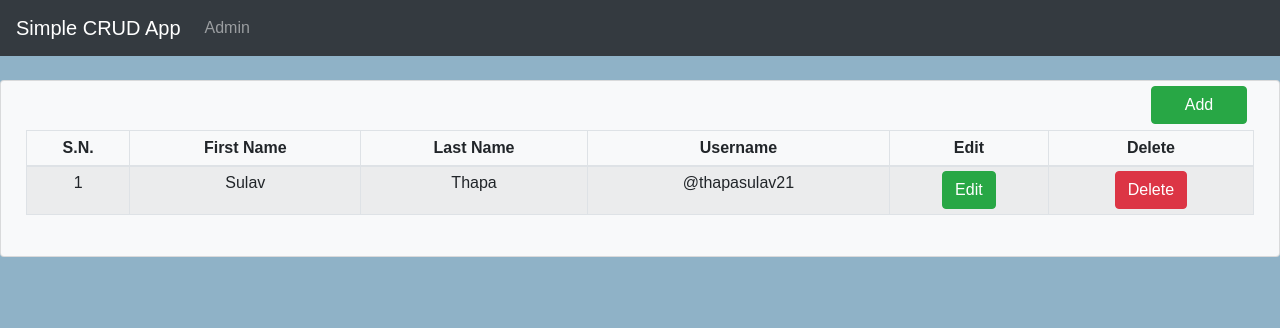
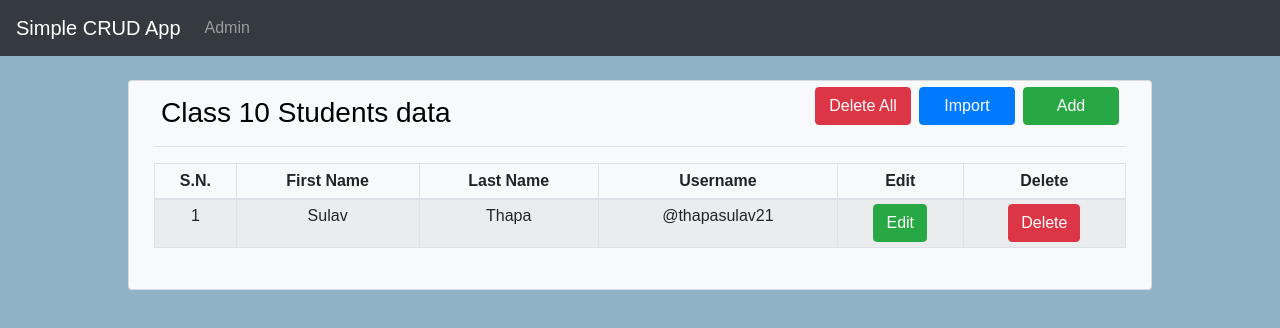
Before and after one commit to SulavThapa/fyp-frontend, a React (Create React App) app: page /admin in a window 1280 px wide. Shown: the top 328 px of the page. Built offline with nearby package versions, Linux system fonts and the light colour scheme.

Commit message:
Table is added and button are also added.

```diff
--- a/src/Components/Admin.js
+++ b/src/Components/Admin.js
@@ -1,15 +1,20 @@
-import React, { Component } from 'react'
-import NavBar from '../Navbar'
-import Table from 'react-bootstrap/Table'
-import { Card, Button } from 'react-bootstrap'
+import React, { Component } from 'react';
+import NavBar from '../Navbar';
+import Table from 'react-bootstrap/Table';
+import { Card, Button } from 'react-bootstrap';
+// import Fetchdata from '../FetchData/Fetch';
 
 const NewAdmin = () => (
     <div>
         <NavBar />
         <br></br>
-        <Card className='mx-auto' bg="light" text="white" style={{ width: '80rem', height: '100%', padding: 25 }}>
-            <Button variant="success" style={{ width: '1in',position: 'absolute', right: '2rem', top:'3%' }}>Add</Button>
+        <Card className='mx-auto' bg="light" text="white" style={{ width: '80%', height: '100%', padding: 25 }}>
+            <h3 style={{color:'black', top:'7%',position: 'absolute', left: '2rem'}}>Class 10 Students data</h3>
+            <Button variant="success" style={{ width: '1in', position: 'absolute', right: '2rem', top: '3%' }}>Add</Button>
+            <Button variant="primary" style={{ width: '1in', position: 'absolute', right: '8.5rem', top: '3%' }}>Import</Button>
+            <Button variant="danger" style={{ width: '1in', position: 'absolute', right: '15rem', top: '3%' }}>Delete All</Button>
             <br></br>
+            <hr></hr>
             <Table striped bordered hover size="sm">
                 <thead>
                     <tr>
@@ -32,7 +37,12 @@ const NewAdmin = () => (
                     </tr>
                 </tbody>
             </Table>
+            {/* To deploy the simple pop in the project */}
+            {/* <Popup trigger={<button> Trigger</button>} position="center">
+                <div>Popup content here !!</div>
+            </Popup> */}
         </Card>
+
     </div>
 );
 
--- /dev/null
+++ b/src/FetchData/Fetch.js
@@ -0,0 +1,48 @@
+import React, {Components} from 'react';
+import Table from 'react-bootstrap/Table';
+import { Card, Button } from 'react-bootstrap';
+
+class Fetchdata extends React.Components{
+  constructor(props){
+    super(props);
+    this.state = {
+      items: [],
+      isLoaded : false,
+    }
+  }
+
+  componentDidMount(){
+    fetch('https://webhooks.mongodb-stitch.com/api/client/v2.0/app/testapp-oujem/service/sampletest/incoming_webhook/webhooktest')
+      .then(res => res.json())
+      .then(json => {
+        this.setState({
+          isLoaded: true,
+          items: json,
+        });
+      });
+  }
+
+  render(){
+
+    var { isLoaded, items} = this.state;
+    if(!isLoaded){
+      return <div>Loading......</div>
+    }
+    else{
+      return(
+        <div>
+          <ul>
+            {items.map(item => (
+              <li key={item._id}>
+                Name: {item.first_name} {item.last_name}
+              </li>
+            ))};
+          </ul>
+        </div>
+      );
+    }
+  }
+
+}
+
+export default Fetchdata;
```
Also changed, not shown: package.json (+7 -1 lines), src/testedfiles/Table.js (renamed from src/Table.js), src/testedfiles/tested.js (renamed from src/tested.js), 1 other file (tests, documents, lock files or other folders). Lines whose indentation alone changed are shown as unchanged.
